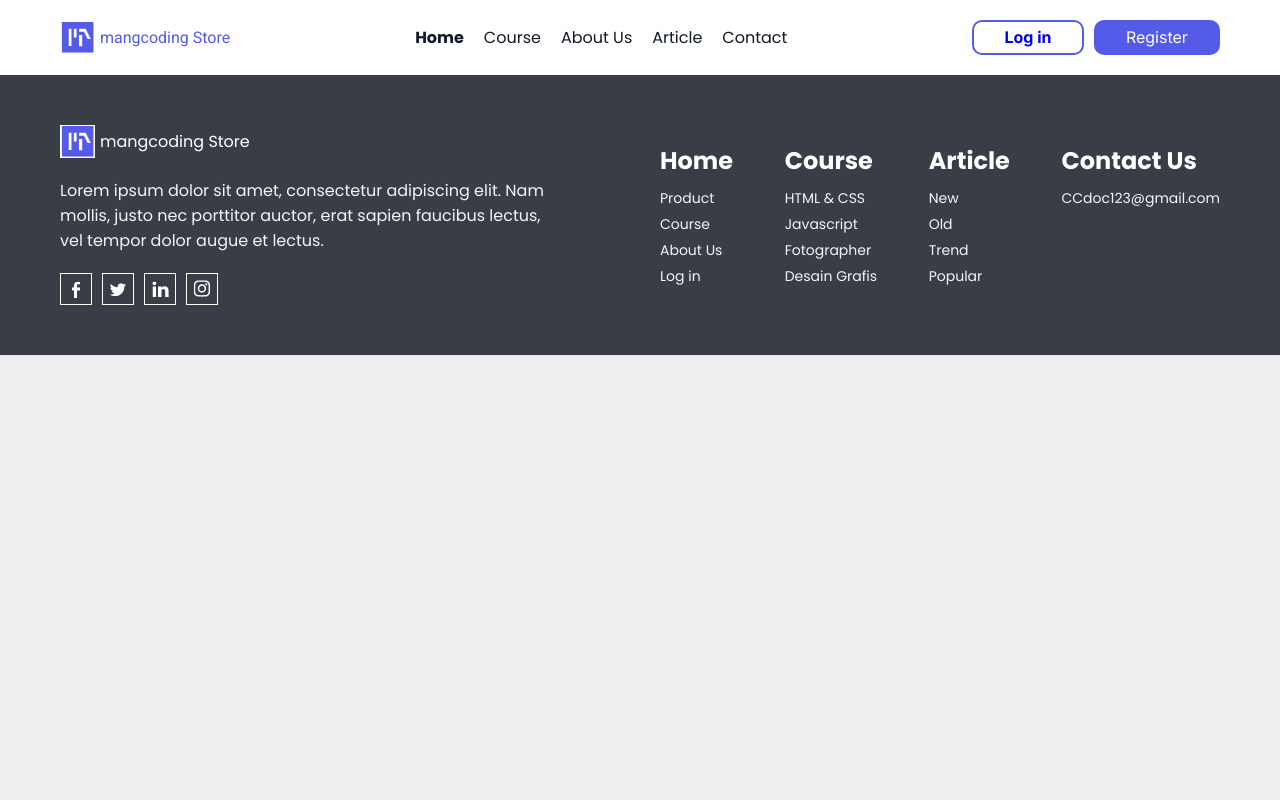
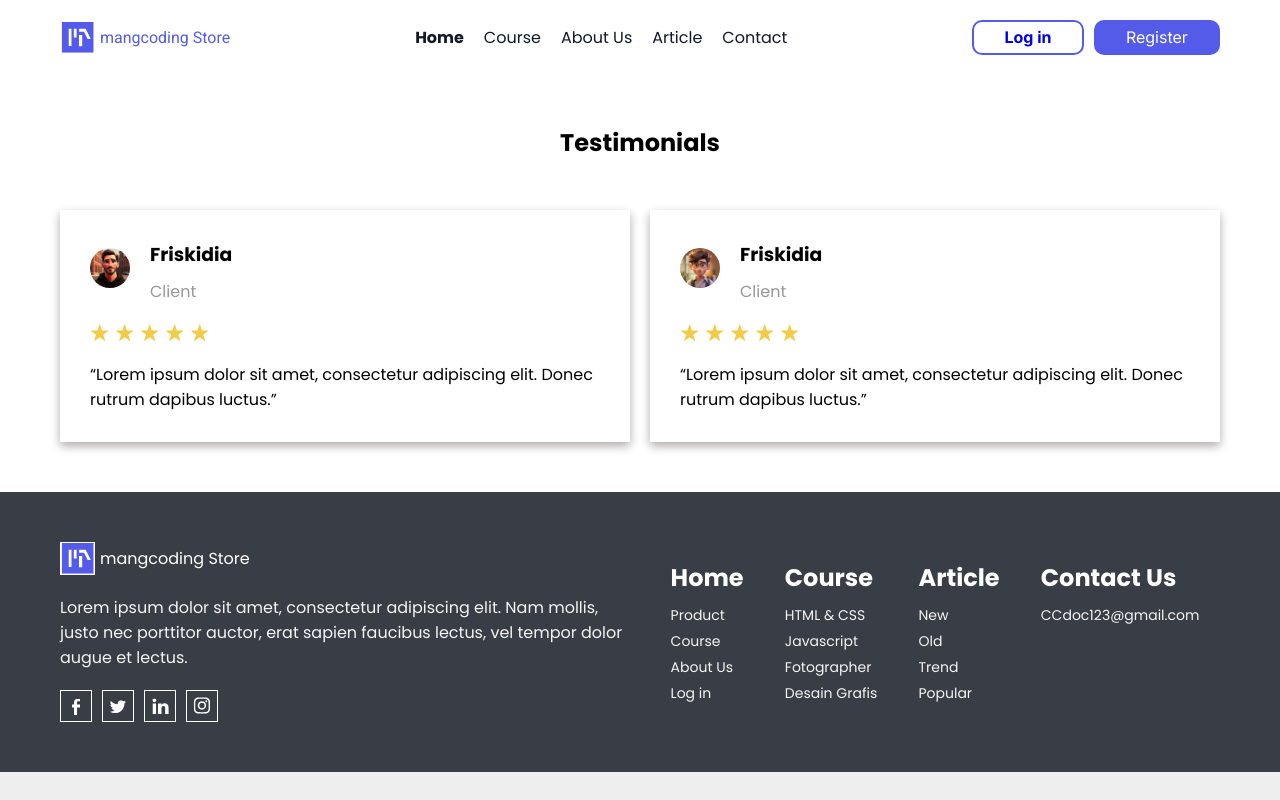
Before and after one commit to Abood-Zedan/Project-1, a plain HTML site: page index.html in a window 1280 px wide. Drawn offline with Linux system fonts and the light colour scheme.

Commit message:
create testimonials

```diff
--- a/assets/css/style.css
+++ b/assets/css/style.css
@@ -80,16 +80,16 @@ body {
     padding: 50px 0;
 }
 .footer .row {
-    gap: 100px;
+    gap: 20px;
 }
 .footer a {
     color: #fff;
 }
 .footer .footer-left-said {
-    width: 500px;
     display: flex;
     flex-wrap: wrap;
     gap: 20px;
+    width: calc( (100% - 20px) / 2);
 }
 .footer .logo {
     display: flex;
@@ -116,7 +116,8 @@ body {
 .footer .footer-right-said {
     flex-grow: 1;
     display: flex;
-    justify-content: space-between;
+    justify-content: space-around;
+    width: calc( (100% - 20px) / 2);
 }
 .footer-right-said .footer-item {
     display: flex;
@@ -138,15 +139,87 @@ body {
     .footer .footer-right-said {
         width: 100%;
     }
+    .footer .row {
+        gap: 40px;
+    }
+}
+@media screen and (max-width: 768px) {
+    .footer .footer-right-said {
+        justify-content: space-between;
+    }
 }
 @media screen and (max-width: 567px) {
     .footer .footer-right-said {
         flex-wrap: wrap;
+        gap: 20px;
     }
     .footer-right-said .footer-item {
-        width: 50%;
-        margin-bottom: 20px;
+        width: calc((100% - 20px) / 2);
+    }
+}
+@media screen and (max-width: 400px) {
+    .footer-right-said .footer-item {
+        width: 100%;
+        text-align: center;
+    }
+    .footer .footer-right-said nav a {
+        color: #F4F4F4;
+        font-size: 12px;
     }
 }
 /* End Responsive */
 /* End Footer */
+/* Start testimonials */
+.testimonials {
+    padding: 50px 0;
+    background-color: #fff;
+}
+.testimonials .row {
+    gap: 20px;
+    margin-top: 50px;
+}
+.testimonials h2 {
+    text-align: center;
+}
+.testimonials .testimonial {
+    display: flex;
+    flex-direction: column;
+    gap: 20px;
+    box-shadow: 0px 4px 9px 0px #afabab;
+    padding: 30px;
+    box-sizing: border-box;
+    width: calc((100% - 20px) / 2);
+}
+.testimonials .user {
+    display: flex;
+    align-items: center;
+    gap: 20px;
+}
+.testimonials .user-info img {
+    width: 40px;
+    height: 40px;
+    border-radius: 50%;
+}
+.testimonials .user-data {
+    display: flex;
+    flex-direction: column;
+    gap: 10px;
+}
+.testimonials .user-data span {
+    color: #969696;
+}
+.testimonials .rating {
+    display: flex;
+    gap: 5px;
+}
+.testimonials .rating img {
+    width: 20px;
+}
+/* Start Responsive */
+@media screen and (max-width: 768px) {
+    .testimonials .testimonial {
+        width: 100%;
+    }
+}
+/* End Responsive */
+/* End testimonials */
--- a/index.html
+++ b/index.html
@@ -1,12 +1,16 @@
 <!DOCTYPE html>
 <html lang="en">
+
 <head>
     <meta charset="UTF-8">
     <meta name="viewport" content="width=device-width, initial-scale=1.0">
     <title>Landing</title>
-    <link rel="stylesheet" href="https://cdnjs.cloudflare.com/ajax/libs/font-awesome/6.6.0/css/all.min.css" integrity="sha512-Kc323vGBEqzTmouAECnVceyQqyqdsSiqLQISBL29aUW4U/M7pSPA/gEUZQqv1cwx4OnYxTxve5UMg5GT6L4JJg==" crossorigin="anonymous" referrerpolicy="no-referrer" />
+    <link rel="stylesheet" href="https://cdnjs.cloudflare.com/ajax/libs/font-awesome/6.6.0/css/all.min.css"
+        integrity="sha512-Kc323vGBEqzTmouAECnVceyQqyqdsSiqLQISBL29aUW4U/M7pSPA/gEUZQqv1cwx4OnYxTxve5UMg5GT6L4JJg=="
+        crossorigin="anonymous" referrerpolicy="no-referrer" />
     <link rel="stylesheet" href="./assets/css/style.css">
 </head>
+
 <body>
     <!-- Start Header -->
     <header class="header">
@@ -34,6 +38,57 @@
         </div>
     </header>
     <!-- End Header -->
+    <!-- Start Testimonials -->
+    <div class="testimonials">
+        <div class="container">
+            <h2>Testimonials</h2>
+            <div class="row">
+                <div class="testimonial">
+                    <div class="user">
+                        <div class="user-info">
+                            <img src="./assets/imges/testimonial/user-info-1.jpg" alt="">
+                        </div>
+                        <div class="user-data">
+                            <h3>Friskidia</h3>
+                            <span>Client</span>
+                        </div>
+                    </div>
+                    <div class="rating">
+                        <img src="./assets/imges/public/Star.svg" alt="">
+                        <img src="./assets/imges/public/Star.svg" alt="">
+                        <img src="./assets/imges/public/Star.svg" alt="">
+                        <img src="./assets/imges/public/Star.svg" alt="">
+                        <img src="./assets/imges/public/Star.svg" alt="">
+                    </div>
+                    <blockquote>
+                        <q>Lorem ipsum dolor sit amet, consectetur adipiscing elit. Donec rutrum dapibus luctus.</q>
+                    </blockquote>
+                </div>
+                <div class="testimonial">
+                    <div class="user">
+                        <div class="user-info">
+                            <img src="./assets/imges/testimonial/user-info-2.jpg" alt="">
+                        </div>
+                        <div class="user-data">
+                            <h3>Friskidia</h3>
+                            <span>Client</span>
+                        </div>
+                    </div>
+                    <div class="rating">
+                        <img src="./assets/imges/public/Star.svg" alt="">
+                        <img src="./assets/imges/public/Star.svg" alt="">
+                        <img src="./assets/imges/public/Star.svg" alt="">
+                        <img src="./assets/imges/public/Star.svg" alt="">
+                        <img src="./assets/imges/public/Star.svg" alt="">
+                    </div>
+                    <blockquote>
+                        <q>Lorem ipsum dolor sit amet, consectetur adipiscing elit. Donec rutrum dapibus luctus.</q>
+                    </blockquote>
+                </div>
+            </div>
+        </div>
+    </div>
+    <!-- End Testimonials -->
     <!-- Start Footer -->
     <footer class="footer">
         <div class="container">
@@ -43,7 +98,8 @@
                         <img src="./assets/imges/Logo.svg" alt="">
                         <a href="#">mangcoding Store</a>
                     </div>
-                    <p>Lorem ipsum dolor sit amet, consectetur adipiscing elit. Nam mollis, justo nec porttitor auctor, erat sapien faucibus lectus, vel tempor dolor augue et lectus. </p>
+                    <p>Lorem ipsum dolor sit amet, consectetur adipiscing elit. Nam mollis, justo nec porttitor auctor,
+                        erat sapien faucibus lectus, vel tempor dolor augue et lectus. </p>
                     <div class="icons">
                         <img src="./assets/imges/public/facebook.svg" alt="">
                         <img src="./assets/imges/public/Twitter.svg" alt="">
@@ -91,4 +147,5 @@
     </footer>
     <!-- End Footer -->
 </body>
+
 </html>
```
Also changed, not shown: assets/imges/public/Star.svg (added), assets/imges/testimonial/user-info-1.jpg (added), assets/imges/testimonial/user-info-2.jpg (added).
